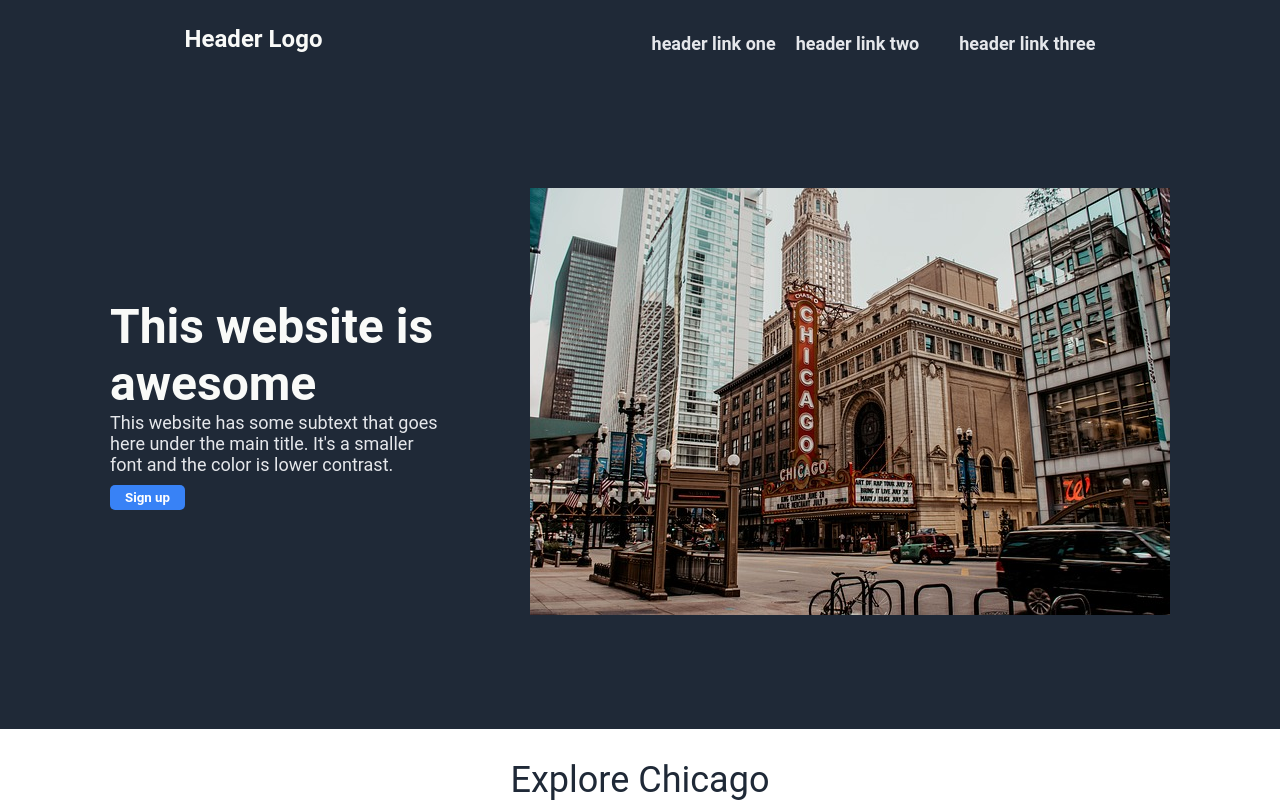
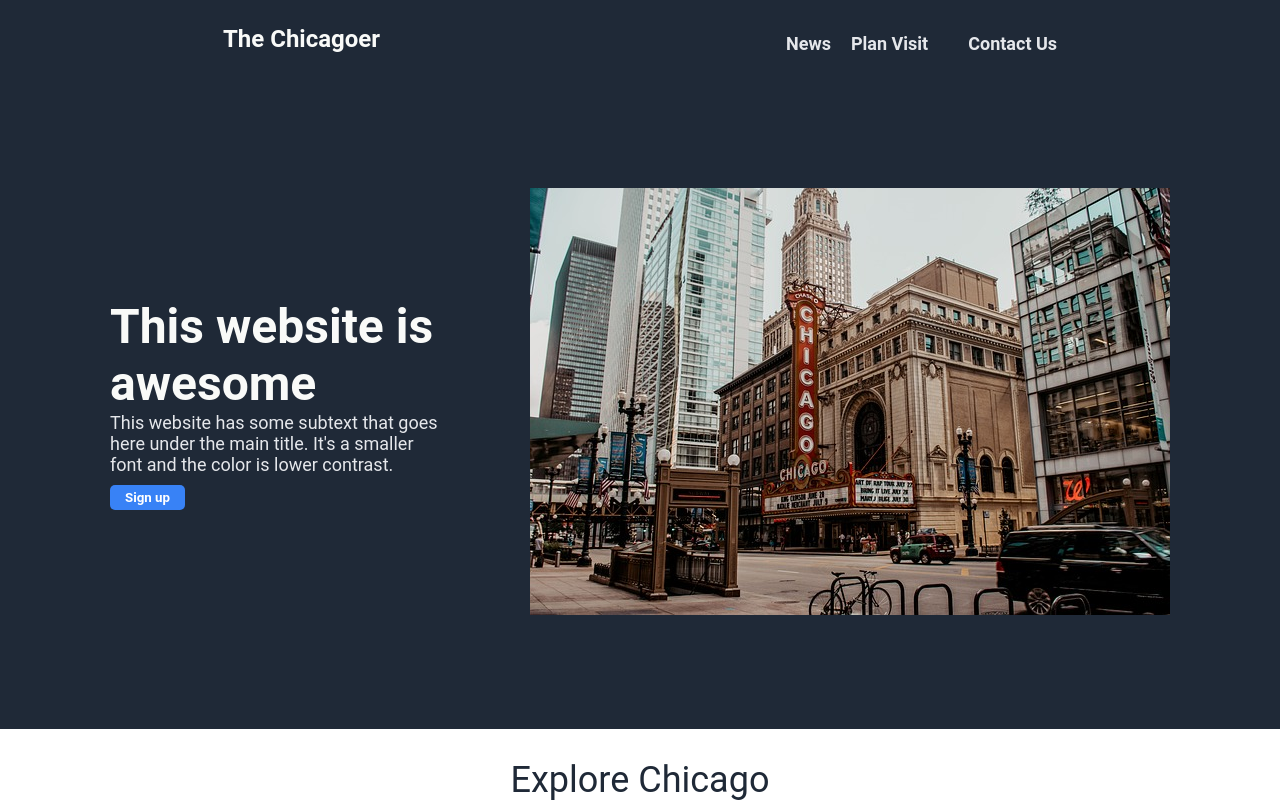
Before and after one commit to tl407/landing-page, a plain HTML site: page index.html in a window 1280 px wide. Shown: the top 804 px of the page. Drawn offline with Linux system fonts and the light colour scheme.

Commit message:
Edit nav bar link names

```diff
--- a/index.html
+++ b/index.html
@@ -8,11 +8,11 @@
     <body>
         <h1>
             <div class="nav">
-            <div class="logo">Header Logo</div>
+            <div class="logo">The Chicagoer</div>
             <ul class="links">
-                <li><a class="secondary-text" href="#">header link one</a></li>
-                <li><a class="secondary-text" href="#">header link two<a></li>
-                <li><a class="secondary-text" href="#">header link three</a></li>
+                <li><a class="secondary-text" href="#">News</a></li>
+                <li><a class="secondary-text" href="#">Plan Visit<a></li>
+                <li><a class="secondary-text" href="#">Contact Us</a></li>
             </ul>
             </div>
         </h1>
```
